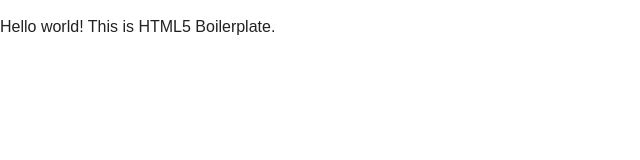
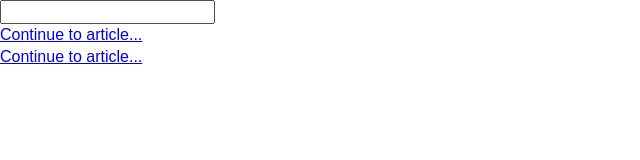
Before and after one commit to jdranczewski/OldWikiTranslator, a plain HTML site: page index.html in a window 1280 px wide. Shown: the whole page, without its empty margins (0-640 px from the left). Drawn offline with nearby package versions, Linux system fonts and the light colour scheme.

Commit message:
Main structure

```diff
--- a/index.html
+++ b/index.html
@@ -20,7 +20,17 @@
         <![endif]-->
 
         <!-- Add your site or application content here -->
-        <p>Hello world! This is HTML5 Boilerplate.</p>
+        <div class="box">
+            <div class="title" id="from_title"><input type="text"/></div>
+            <div class="extract" id="from_extract"></div>
+            <a class="more disabled" href="#" title="Go to the Wikipedia article" id="from_link">Continue to article...</a>
+        </div>
+
+        <div class="box">
+            <div class="title" id="to_title"></div>
+            <div class="extract" id="to_extract"></div>
+            <a class="more disabled" href="#" title="Go to the Wikipedia article" id="to_link">Continue to article...</a>
+        </div>
 
         <script src="https://code.jquery.com/jquery-1.12.0.min.js"></script>
         <script>window.jQuery || document.write('<script src="js/vendor/jquery-1.12.0.min.js"><\/script>')</script>
```
